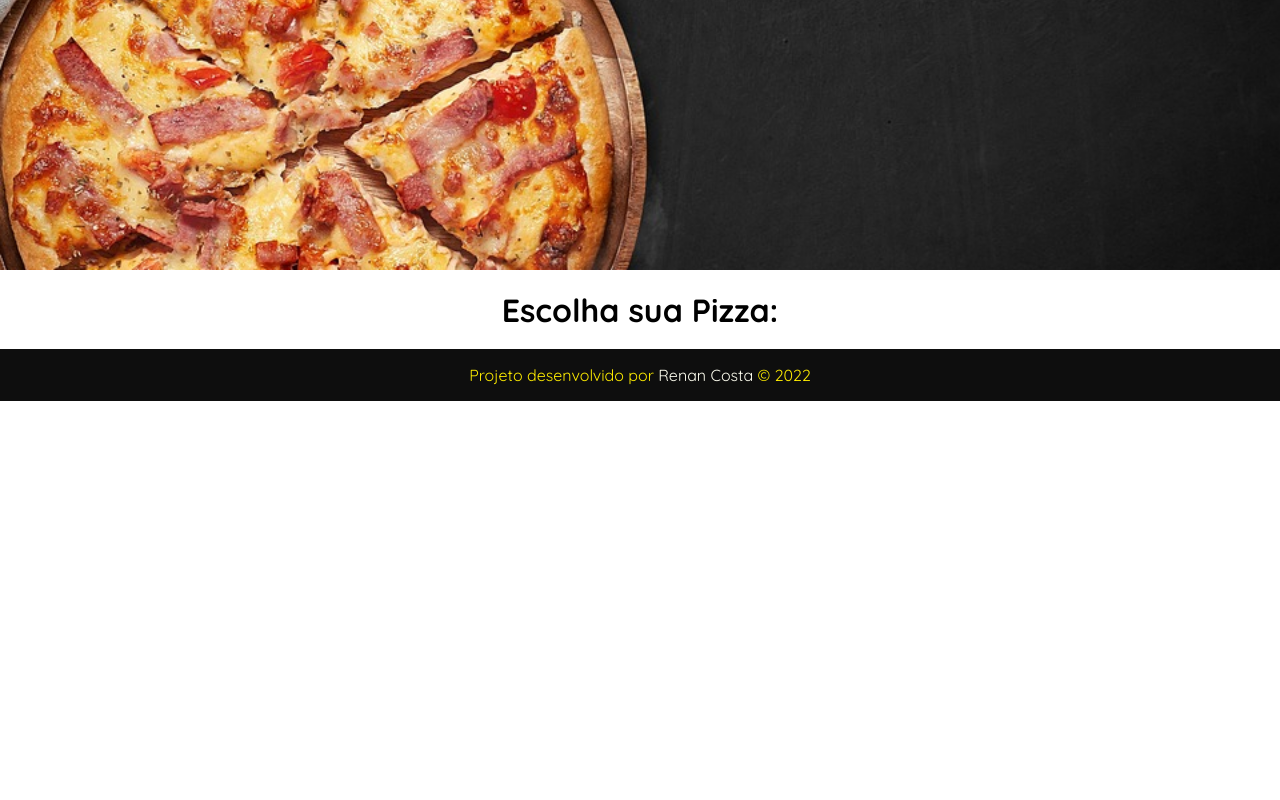
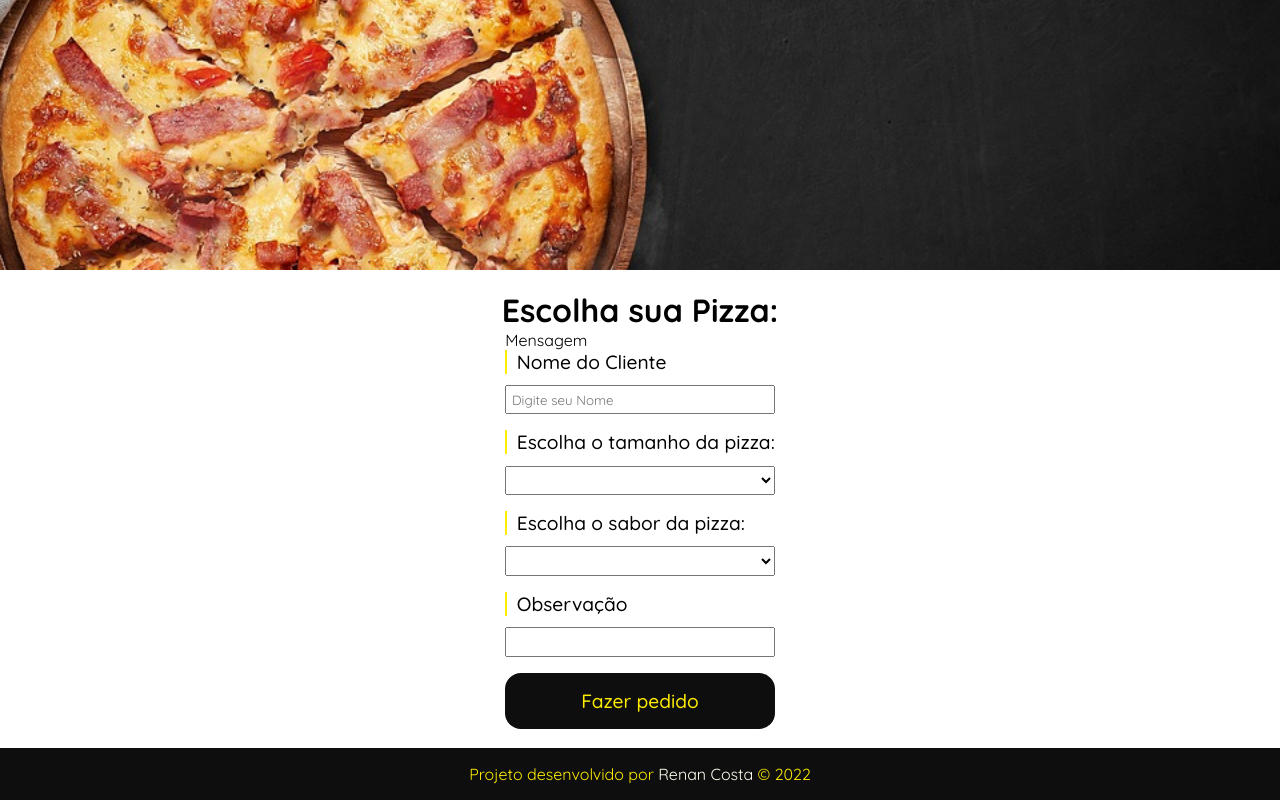
Before and after one commit to RenanppCosta/pizzaria-vue.js, a Vue app: page / in a window 1280 px wide. Shown: the part 486-1286 px from the top of the page. Before the commit the page ends 887 px from the top, so only its background shows below. Built offline with nearby package versions, Linux system fonts and the light colour scheme; data requests are answered from the project's data file.

Commit message:
order form created

```diff
--- /dev/null
+++ b/components/Form.vue
@@ -0,0 +1,143 @@
+<template>
+    <div>
+        <p>Mensagem</p>
+        <div id="container_form">
+            <form @submit="orderPlaced">
+
+                <div class="container_input">
+                    <label for="name">Nome do Cliente</label>
+                    <input type="text" id="name" name="name" v-model="name" placeholder="Digite seu Nome">
+                </div>
+
+                <div class="container_input">
+                    <label for="size">Escolha o tamanho da pizza:</label>
+                    <select name="tamanho" id="tamanho" v-model="tamanho">
+                        <option v-for="tamanho in tamanhos" :key="tamanho.id" :value="tamanho.tipo">{{tamanho.tipo}} : {{tamanho.preco}}</option>
+                    </select>
+                </div>
+
+                <div class="container_input">
+                    <label for="sabor">Escolha o sabor da pizza:</label>
+                    <select name="sabor" id="sabor" v-model="sabor">
+                        <option v-for="sabor in sabores" :key="sabor.id" :value="sabor.tipo">{{sabor.tipo}}</option>
+                    </select>
+                </div>
+
+                <div class="container_input">
+                    <label for="observacao">Observação</label>
+                    <input type="text" name="observacao" id="observacao" v-model="observacao">
+                </div>
+
+                <button type="submit">Fazer pedido</button>
+            </form>
+        </div>
+    </div>
+</template>
+
+<script>
+export default {
+    name:"Form",
+    data(){
+        return{
+            tamanhos: null,
+            sabores: null,
+            observacao: null,
+            name: null,
+            status: "Solicitado",
+            msg: null,
+            tamanho: null,
+            sabor: null,
+            preco: null
+        }
+    },
+    methods:{
+        async getTamanhos(){
+            const req = await fetch("http://localhost:3000/tamanhos");
+            const data = await req.json();
+
+            this.tamanhos = data;
+
+        },
+        async getSabores(){
+            const req = await fetch("http://localhost:3000/sabores");
+            const data = await req.json();
+
+            this.sabores = data;
+        },
+        async orderPlaced(e){
+            e.preventDefault();
+
+            const data = {
+                name: this.name,
+                tamanho: this.tamanho,
+                sabor: this.sabor,
+                observacao: this.observacao,
+                status: "Solicitado"
+            }
+
+            const dataJson = JSON.stringify(data);
+
+            const req = await fetch("http://localhost:3000/pizzas" , {
+                method: "POST",
+                headers: {"Content-Type": "application/json"},
+                body: dataJson
+            });
+
+            const res = await req.json();
+            console.log(res);
+
+            this.sabor = "";
+            this.tamanho = "";
+            this.name = "";
+            this.observacao = "";
+        }
+    },
+    mounted(){
+        this.getTamanhos(),
+        this.getSabores()
+    }
+}
+</script>
+
+<style scoped>
+    form{
+        display: flex;
+        flex-direction: column;
+    }
+
+    .container_input{
+        margin-bottom: 1rem;
+        display: flex;
+        flex-direction: column;
+    }
+
+    input, select{
+        padding: 0.3rem;
+    }
+
+    label{
+        margin-bottom: 0.7rem;
+        padding-left: 0.6rem;
+        border-left: 2px solid #ffed00;
+        font-size: 1.2rem;
+        font-weight: 500;
+    }
+
+    button{
+        border: none;
+        background-color: #0e0e0e;
+        color: #ffed00;
+        padding: 1rem;
+        font-size: 1.2rem;
+        font-weight: 500;
+        border-radius: 1rem;
+        transition: 0.5s;
+        cursor: pointer;
+    }
+
+    button:hover{
+        background-color: transparent;
+        color: #0e0e0e;
+        border: 1px solid #0e0e0e;
+    }
+</style>
--- a/db/db.json
+++ b/db/db.json
@@ -63,7 +63,7 @@
       "tipo": "Nutella"
     }
   ],
-    "observacao":[],
+  "observacao": [],
   "status": [
     {
       "id": 1,
@@ -78,5 +78,14 @@
       "tipo": "Finalizado"
     }
   ],
-    "pizzas": []
+  "pizzas": [
+    {
+      "name": "Renan Costa",
+      "tamanho": "Maracanã",
+      "sabor": "Carne Seca",
+      "observacao": "sem cebola",
+      "status": "Solicitado",
+      "id": 1
     }
+  ]
+}
--- a/views/Home.vue
+++ b/views/Home.vue
@@ -2,16 +2,19 @@
     <Banner/>
     <div class="main_container">
         <h1>Escolha sua Pizza:</h1>
+        <Form/>
     </div>
 </template>
 
 <script>
 import Banner from "../components/Banner.vue"
+import Form from "../components/Form.vue"
 
 export default {
     name: "Home",
     components:{
-        Banner
+        Banner,
+        Form
     }
 }
 </script>
@@ -21,6 +24,7 @@ export default {
     display: flex;
     align-items: center;
     justify-content: center;
+    flex-direction: column;
     padding: 1.2rem;
 }
 </style>
```
Lines whose indentation alone changed are shown as unchanged.
